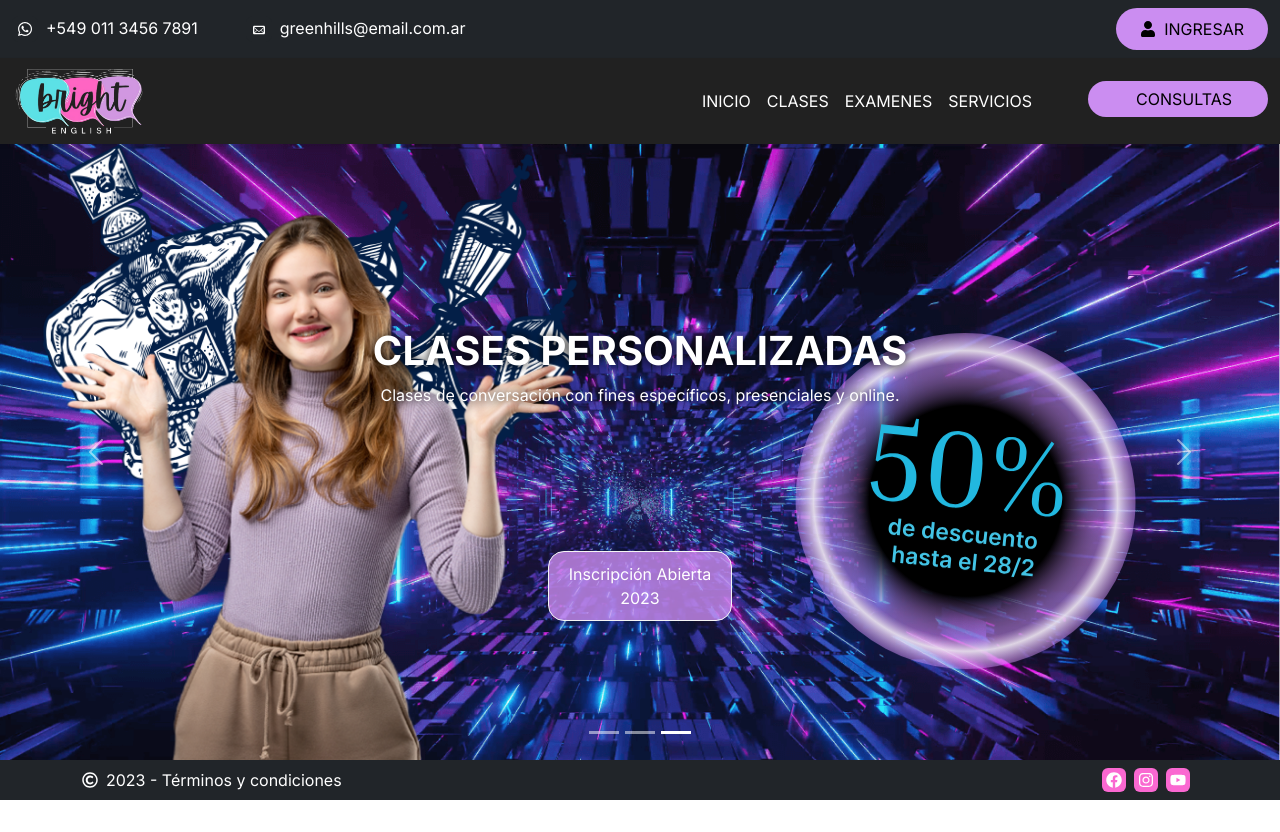
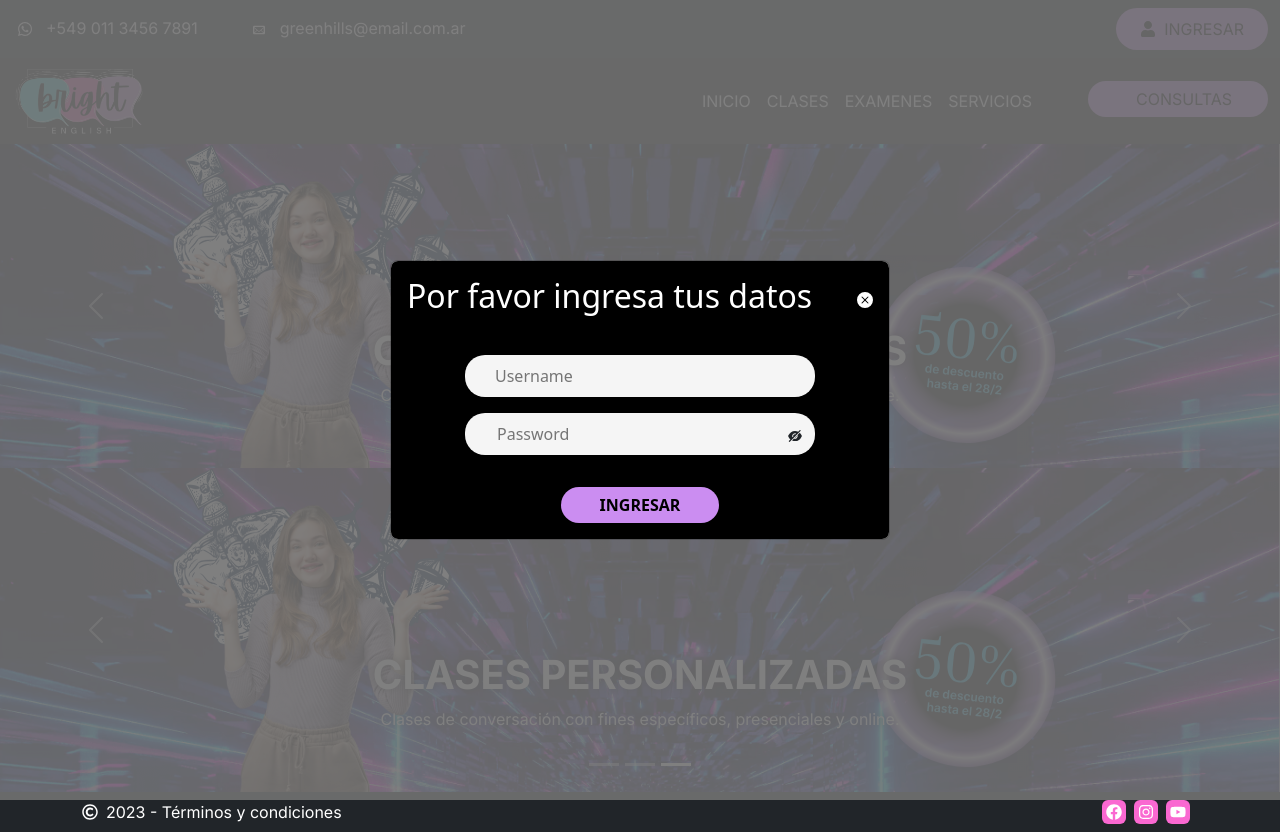
Before and after one commit to No-Country/C9-26-Java-React, a React (Vite) app in the folder frontend/: page / in a window 1280 px wide. Before the commit the page ends 800 px from the top, so only its background shows below. Built offline with nearby package versions, Linux system fonts and the light colour scheme; no server answers.

Commit message:
include path to login

```diff
--- a/frontend/src/App.jsx
+++ b/frontend/src/App.jsx
@@ -1,7 +1,7 @@
 import { BrowserRouter, Routes, Route } from 'react-router-dom'
-import { HOME, CAMPUS, PRIVATE, CLASS, EXAMS, SERVICES, CONSULTATION, STUDENT, ADD_STUDENT, PROGRAM, MULTIMEDIA, CHAT, EVENTS, TASKS } from './config/routes/paths'
+import { HOME, CAMPUS, PRIVATE, CLASS, EXAMS, SERVICES, CONSULTATION, STUDENT, ADD_STUDENT, PROGRAM, MULTIMEDIA, CHAT, EVENTS, TASKS, LOGIN } from './config/routes/paths'
 import { PrivateRoute, PublicRoute, Program, Multimedia, Chat, Events, Tasks } from './components'
-import { Home, Campus, Profile, Clases, Examenes, Servicios, Consultas, Alumno } from './pages'
+import { Home, Campus, Profile, Clases, Examenes, Servicios, Consultas, Alumno, Login } from './pages'
 
 
 
@@ -11,6 +11,7 @@ function App() {
       <Routes>
         <Route path={HOME} element={<PublicRoute />}>
           <Route index element={<Home />} />
+          <Route path={LOGIN} element={<Login />} />
           <Route path={CLASS} element={<Clases />} />
           <Route path={EXAMS} element={<Examenes />} />
           <Route path={SERVICES} element={<Servicios />} />
@@ -21,6 +22,7 @@ function App() {
           <Route path={ADD_STUDENT} element={<Alumno />} />
           <Route path={STUDENT} element={<Alumno />} />
           <Route path={CAMPUS} element={<Campus />}>
+            <Route index element={<Program />} />
             <Route path={PROGRAM} element={<Program />} />
             <Route path={MULTIMEDIA} element={<Multimedia />} />
             <Route path={CHAT} element={<Chat />} />
--- a/frontend/src/pages/Login/Login.jsx
+++ b/frontend/src/pages/Login/Login.jsx
@@ -9,11 +9,12 @@ import { login } from '../../store/actions/userActions';
 import { useEffect, useState } from 'react';
 import { useAuth, useLoading, useUserInfo } from '../../hooks/userHooks';
 import { useNavigate } from 'react-router-dom';
-import { studentInfo } from '../../store/actions/userActions';
+import { CAMPUS, HOME } from '../../config/routes/paths';
 
-const Login = ({ show, handleClose }) => {
-  const { isAuthenticated, token } = useAuth();
-  const userInfo = useUserInfo();
+import Home from '../Home/Home';
+
+const Login = () => {
+  const { isAuthenticated } = useAuth();
   const isLoading = useLoading();
   const dispatch = useDispatch();
   const navigate = useNavigate();
@@ -26,22 +27,26 @@ const Login = ({ show, handleClose }) => {
 
   useEffect(() => {
     if (isAuthenticated) {
-      navigate('/private/campus')
-      handleClose()
+      navigate(CAMPUS)
     }
-  }, [])
+  }, [isAuthenticated])
 
+  const handleClose = () => {
+    navigate(HOME)
+  }
 
   const onSubmit = data => {
     dispatch(login(data))
+
   };
 
 
   return (
+    <>
+      <Home />
       <div>
         <Modal
-        show={show}
-        onHide={handleClose}
+          show={true}
           className={style.modal}
           centered='true'
         >
@@ -67,6 +72,7 @@ const Login = ({ show, handleClose }) => {
           </form>
         </Modal>
       </div >
+    </>
   )
 }
 
```
Lines whose indentation alone changed are shown as unchanged.
